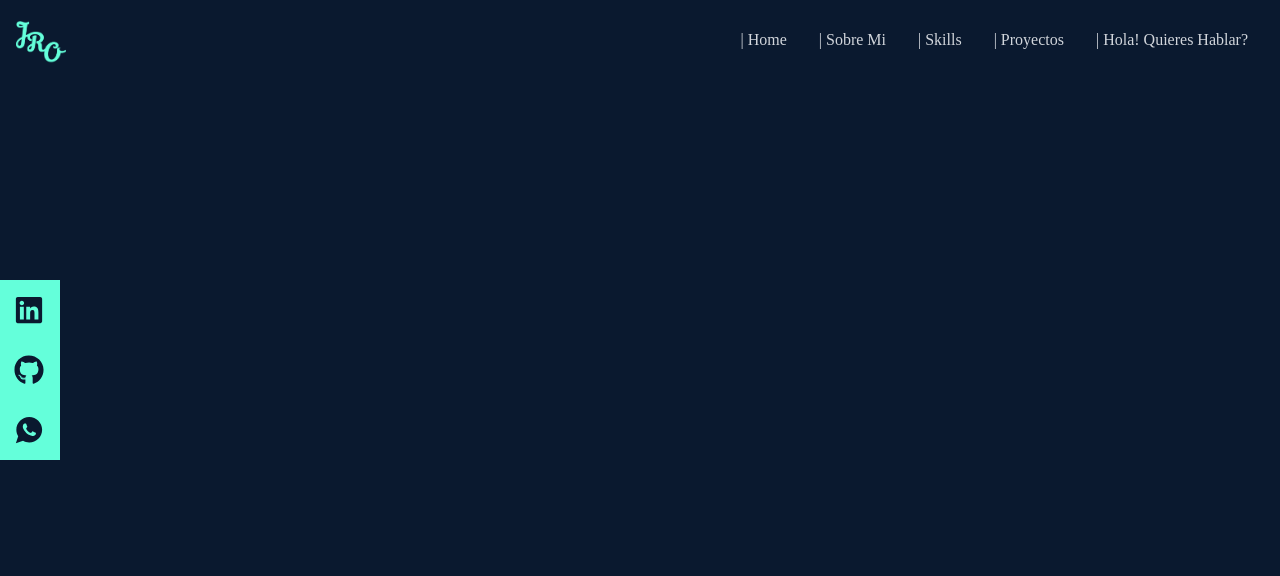
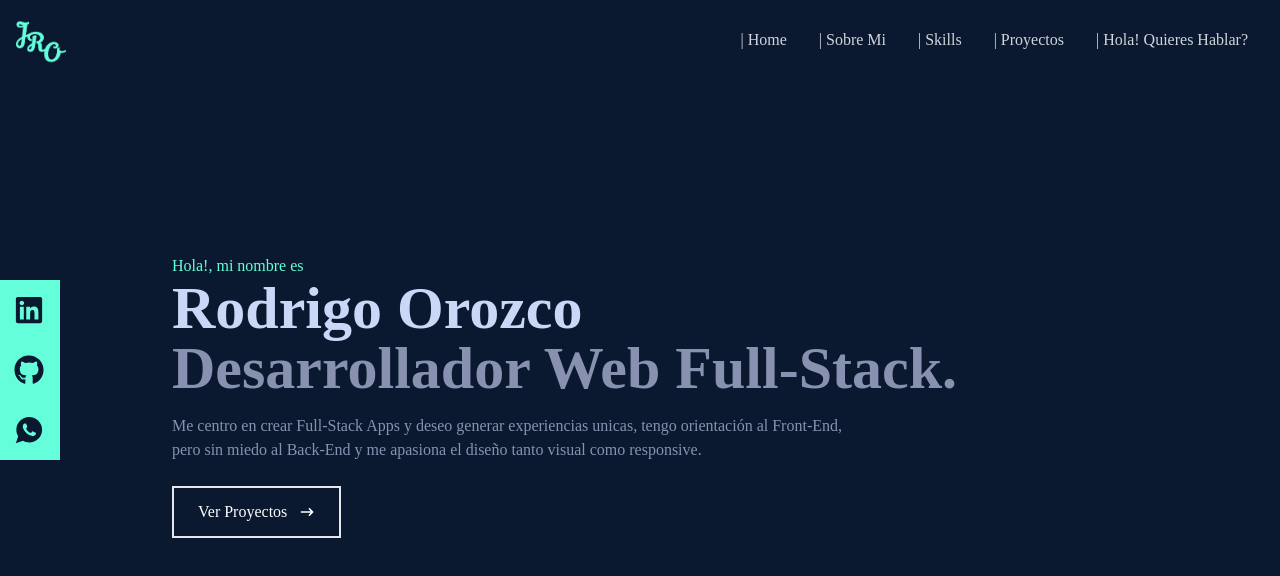
Before and after one commit to RodriOrozco/Portafolio, a React (Create React App) app: page / in a window 1280 px wide. Shown: the top 576 px of the page. Built offline with nearby package versions, Linux system fonts and the light colour scheme.

Commit message:
Home created and NavBar modified

```diff
--- a/public/index.html
+++ b/public/index.html
@@ -2,7 +2,7 @@
 <html lang="en">
   <head>
     <meta charset="utf-8" />
-    <link rel="icon" href="%PUBLIC_URL%/favicon.ico" />
+    <link rel="icon" href="%PUBLIC_URL%/favIcon.png" />
     <meta name="viewport" content="width=device-width, initial-scale=1" />
     <meta name="theme-color" content="#000000" />
     <meta
--- a/src/components/Home/index.jsx
+++ b/src/components/Home/index.jsx
@@ -4,7 +4,29 @@ import { HiArrowNarrowRight } from "react-icons/hi";
 const Home = () => {
   return (
     <div name="home" className="w-full h-screen bg-[#0a192f]">
-      <h1>home</h1>
+      {/* Container */}
+      <div className="max-w-[1000px] mx-auto px-8 flex flex-col justify-center h-full">
+        <p className="text-[#64ffda]">Hola!, mi nombre es</p>
+        <h1 className="text-4xl sm:text-6xl font-bold text-[#ccd6f6]">
+          Rodrigo Orozco
+        </h1>
+        <h2 className="text-4xl sm:text-6xl font-bold text-[#8892b0]">
+          Desarrollador Web Full-Stack.
+        </h2>
+        <p className="text-[#8892b0] py-4 max-w-[700px]">
+          Me centro en crear Full-Stack Apps y deseo generar experiencias
+          unicas, tengo orientación al Front-End, pero sin miedo al Back-End y
+          me apasiona el diseño tanto visual como responsive.
+        </p>
+        <div>
+          <button className="text-white hover:text-[#0a192f] hover:font-bold group border-2 px-6 py-3 my-2 flex items-center hover:bg-[#64ffda] hover:border-[#64ffda]">
+            Ver Proyectos
+            <span className="group-hover:rotate-90 duration-300">
+              <HiArrowNarrowRight className="ml-3 " />
+            </span>
+          </button>
+        </div>
+      </div>
     </div>
   );
 };
--- a/src/components/NavBar/index.jsx
+++ b/src/components/NavBar/index.jsx
@@ -97,6 +97,7 @@ const NavBar = () => {
         className="lg:hidden flex fixed bottom-5 right-5"
         href="https://api.whatsapp.com/send?phone=+542646717912"
         target="_blank"
+        rel="noreferrer"
       >
         <img src={Whatsapp} style={{ width: "55px" }} alt="whatsApp icon" />
       </a>
@@ -109,6 +110,7 @@ const NavBar = () => {
               className="flex justify-between items-center w-full text-[#0a192f]"
               href="https://www.linkedin.com/in/rodri-orozco/"
               target="_blank"
+              rel="noreferrer"
             >
               Linkedin <FaLinkedin size={30} />
             </a>
@@ -118,6 +120,7 @@ const NavBar = () => {
               className="flex justify-between items-center w-full text-[#0a192f]"
               href="https://github.com/RodriOrozco"
               target="_blank"
+              rel="noreferrer"
             >
               Github <FaGithub size={30} />
             </a>
@@ -127,6 +130,7 @@ const NavBar = () => {
               className="flex justify-between items-center w-full text-[#0a192f]"
               href="https://api.whatsapp.com/send?phone=+542646717912"
               target="_blank"
+              rel="noreferrer"
             >
               Celular <IoLogoWhatsapp size={30} />
             </a>
--- a/src/index.css
+++ b/src/index.css
@@ -13,3 +13,18 @@
     @apply cursor-pointer;
   }
 }
+
+.content-div {
+  background-repeat: no-repeat;
+  background-size: cover;
+  background-position: center;
+  height: 250px;
+}
+
+.content-div:hover {
+  background-image: linear-gradient(
+    to right,
+    rgba(112, 157, 255, 0.8),
+    hsla(242, 74%, 61%, 0.8)
+  ) !important;
+}
```
Also changed, not shown: public/favIcon.png (added).
